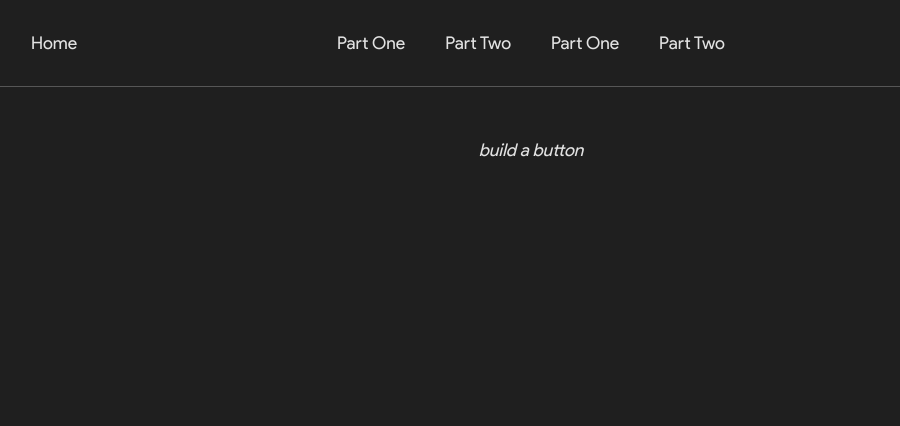
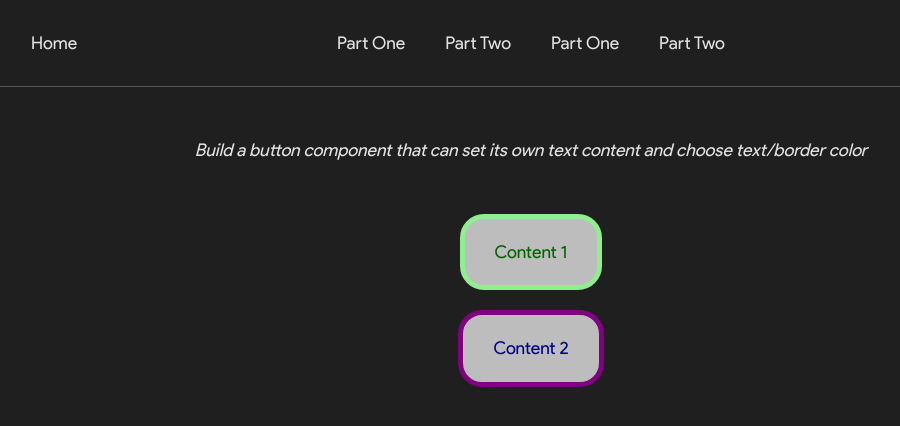
Before and after one commit to tyVespA/react-components-tests-next, a Next.js app: page /partOne/02-button in a window 1280 px wide. Shown: the top 426 px of the page, without its empty margins (109-1009 px from the left). Built offline with nearby package versions, Linux system fonts and the light colour scheme.

Commit message:
Create and style

```diff
--- /dev/null
+++ b/app/partOne/02-button/02-button.module.css
@@ -0,0 +1,19 @@
+.button {
+  /* background-color: transparent; */
+  padding: 20px 30px;
+  border-radius: 24px;
+  margin-bottom: 20px;
+  cursor: pointer;
+  background-color: var(--grey);
+  transition: all 0.2s;
+}
+
+.buttonsContainer {
+  display: flex;
+  flex-direction: column;
+  align-items: center;
+}
+
+.button:hover {
+  background-color: var(--white);
+}
--- a/app/partOne/02-button/page.js
+++ b/app/partOne/02-button/page.js
@@ -1,9 +1,32 @@
 import React from "react";
+import styles from "./02-button.module.css";
+
+function Button({ children, color, border }) {
+  return (
+    <button
+      className={styles.button}
+      style={{ color, border: `5px solid ${border}` }}
+    >
+      {children}
+    </button>
+  );
+}
 
 function page() {
   return (
     <div className="exerciseContainer">
-      <em>build a button</em>
+      <em>
+        Build a button component that can set its own text content and choose
+        text/border color
+      </em>
+      <div className={styles.buttonsContainer}>
+        <Button color="darkgreen" border="lightgreen">
+          Content 1
+        </Button>
+        <Button color="darkblue" border="purple">
+          Content 2
+        </Button>
+      </div>
     </div>
   );
 }
```
